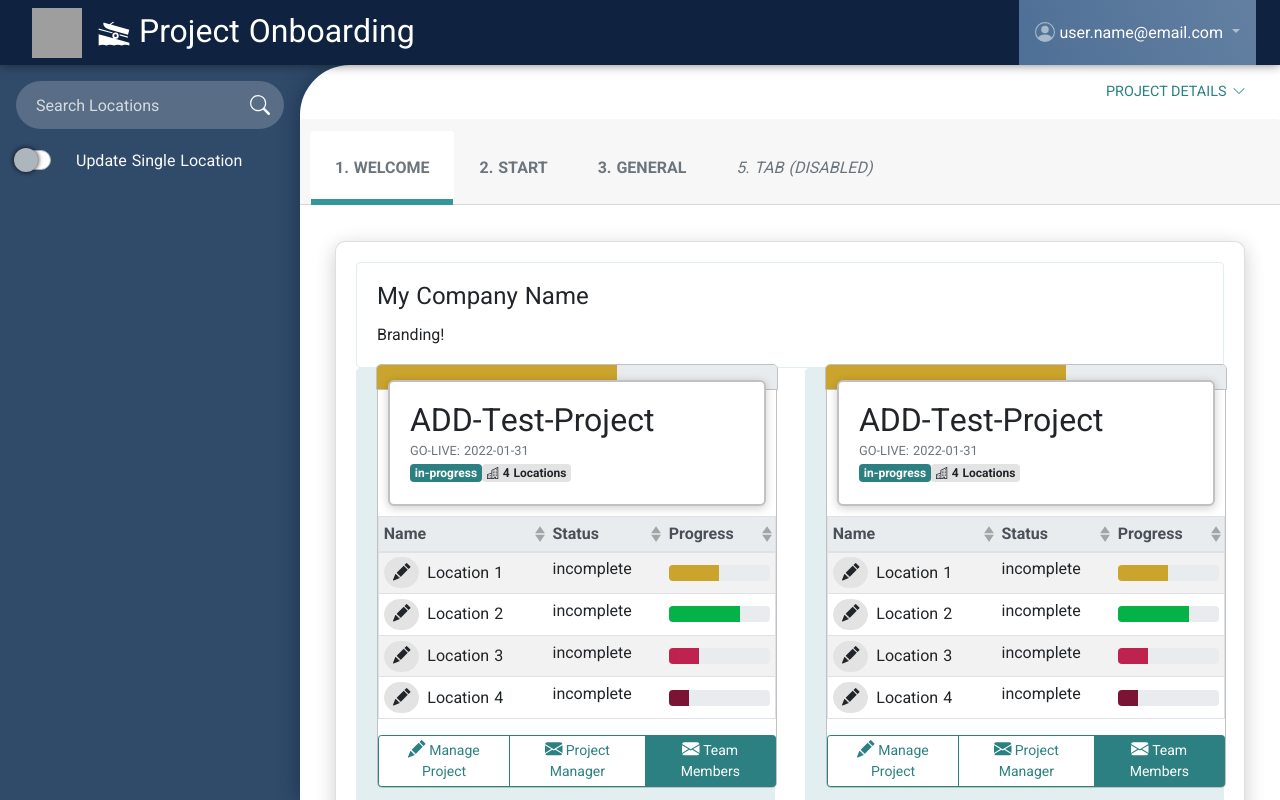
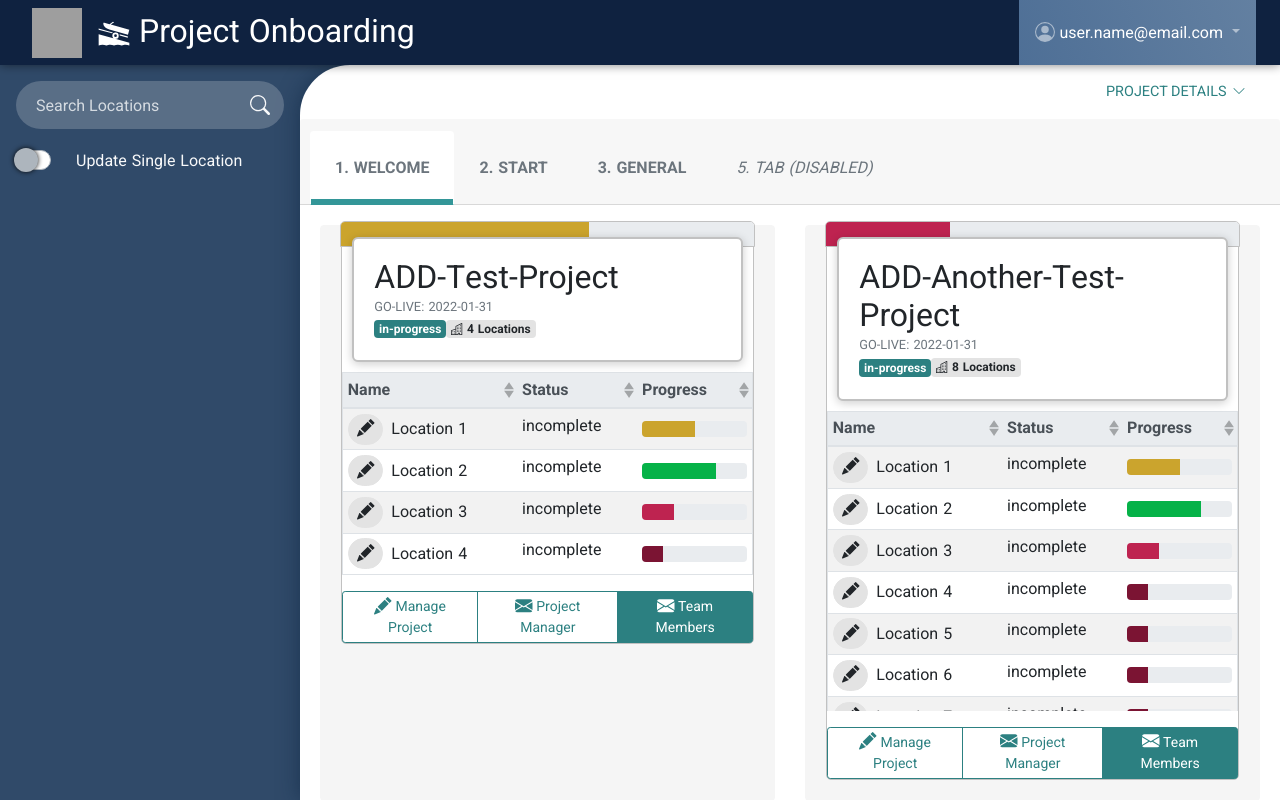
Before and after one commit to pcktbot/client-onboarder, a Nuxt app: page / in a window 1280 px wide. Built offline with nearby package versions, Linux system fonts and the light colour scheme; no server answers; grey boxes are pictures that could not be loaded.

Commit message:
incorporate project views into UI

```diff
--- a/components/section-form.vue
+++ b/components/section-form.vue
@@ -123,6 +123,10 @@ export default {
     border-radius: 6px;
     text-align: center;
     box-shadow: 0 1px 4px rgba(203, 206, 209, 1);
+    transition: 200ms ease-in;
+  }
+  &:hover > .section-group__caret {
+    transform: translate(-50%, 0.15em);
   }
 }
 .section-input.form-control {
--- a/components/welcome-start.vue
+++ b/components/welcome-start.vue
@@ -1,49 +1,56 @@
 <template>
-  <b-container fluid>
-    <b-row class="my-3">
-      <b-col>
-        <b-card class="soft-shadow">
-          <b-card title="My Company Name" border-variant="secondary-10">
-            Branding!
-          </b-card>
-          <b-card-group deck>
-            <b-card
-              bg-variant="secondary-10"
-              border-variant="secondary-10"
-            >
-              <project-summary>
-                <template v-slot:cta>
-                  <b-btn variant="outline-primary-70" block>
-                    Make this Project Active
-                  </b-btn>
-                </template>
-              </project-summary>
-            </b-card>
-            <b-card
-              bg-variant="secondary-10"
-              border-variant="secondary-10"
-            >
-              <project-summary />
-            </b-card>
-          </b-card-group>
-        </b-card>
-      </b-col>
-    </b-row>
-    <b-row class="my-5">
-      <b-col>
-        <b-card class="soft-shadow">
-          Location Summaries
-          <b-table :items="locations" outlined small />
-        </b-card>
-      </b-col>
-    </b-row>
-  </b-container>
+  <div>
+    <b-card-group deck>
+      <b-card
+        v-for="project in projects"
+        :key="project.id"
+        bg-variant="gray-10"
+        border-variant="gray-10"
+      >
+        <project-summary :project="project" />
+      </b-card>
+    </b-card-group>
+  </div>
 </template>
 
 <script>
 export default {
   data () {
     return {
+      projects: [
+        {
+          id: 'test-project',
+          name: 'ADD-Test-Project',
+          status: 'in-progress',
+          contractDate: '2021-02-01',
+          estGoLiveDate: '2022-01-31',
+          progress: 60,
+          locations: [
+            { id: 'loc-1', name: 'Location 1', status: 'incomplete', progress: 50 },
+            { id: 'loc-2', name: 'Location 2', status: 'incomplete', progress: 70 },
+            { id: 'loc-3', name: 'Location 3', status: 'incomplete', progress: 30 },
+            { id: 'loc-4', name: 'Location 4', status: 'incomplete', progress: 20 }
+          ]
+        },
+        {
+          id: 'test-project',
+          name: 'ADD-Another-Test-Project',
+          status: 'in-progress',
+          contractDate: '2021-02-01',
+          estGoLiveDate: '2022-01-31',
+          progress: 30,
+          locations: [
+            { id: 'loc-1', name: 'Location 1', status: 'incomplete', progress: 50 },
+            { id: 'loc-2', name: 'Location 2', status: 'incomplete', progress: 70 },
+            { id: 'loc-3', name: 'Location 3', status: 'incomplete', progress: 30 },
+            { id: 'loc-4', name: 'Location 4', status: 'incomplete', progress: 20 },
+            { id: 'loc-5', name: 'Location 5', status: 'incomplete', progress: 20 },
+            { id: 'loc-6', name: 'Location 6', status: 'incomplete', progress: 20 },
+            { id: 'loc-7', name: 'Location 7', status: 'incomplete', progress: 20 },
+            { id: 'loc-8', name: 'Location 8', status: 'incomplete', progress: 20 }
+          ]
+        }
+      ],
       currentProject: 'project-1',
       myProjects: ['project-1', 'project-2'],
       locations: [
```
